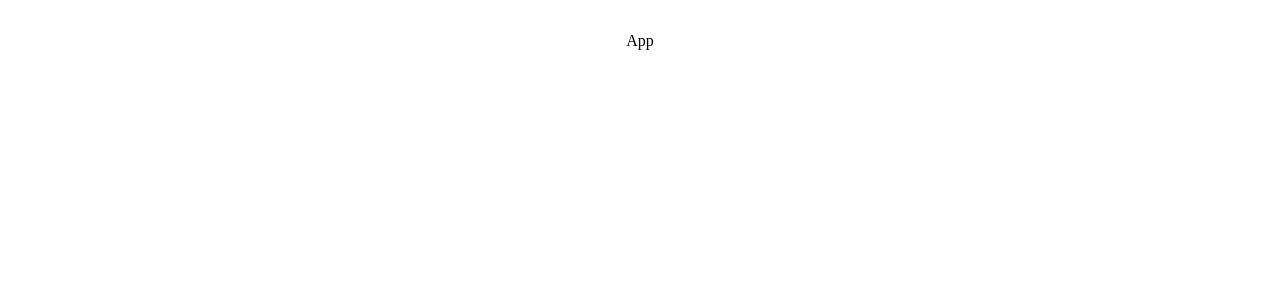
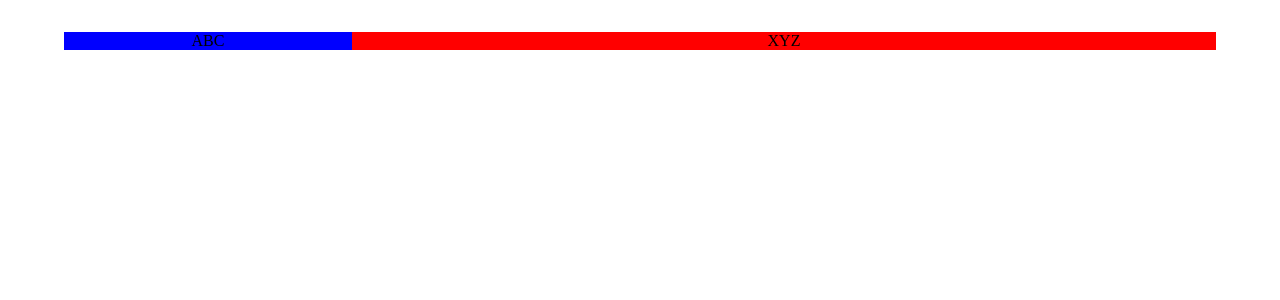
Before and after one commit to Orewagenki/resume-website, a React (Vite) app: page / in a window 1280 px wide. Shown: the top 300 px of the page. Built offline with nearby package versions, Linux system fonts and the light colour scheme.

Commit message:
creating layout width for webpage

```diff
--- a/src/App.tsx
+++ b/src/App.tsx
@@ -1,10 +1,23 @@
 import { useState } from "react";
 import "./App.css";
+import { Container } from "@mui/material";
+import Grid from "@mui/material/Grid2";
 
 function App() {
   const [count, setCount] = useState(0);
 
-  return <div className="App">App</div>;
+  return (
+    <Container>
+      <Grid container>
+        <Grid size={{ xs: 12, sm: 12, md: 4, lg: 3 }} bgcolor="blue">
+          ABC
+        </Grid>
+        <Grid size="grow" bgcolor="red">
+          XYZ
+        </Grid>
+      </Grid>
+    </Container>
+  );
 }
 
 export default App;
```
